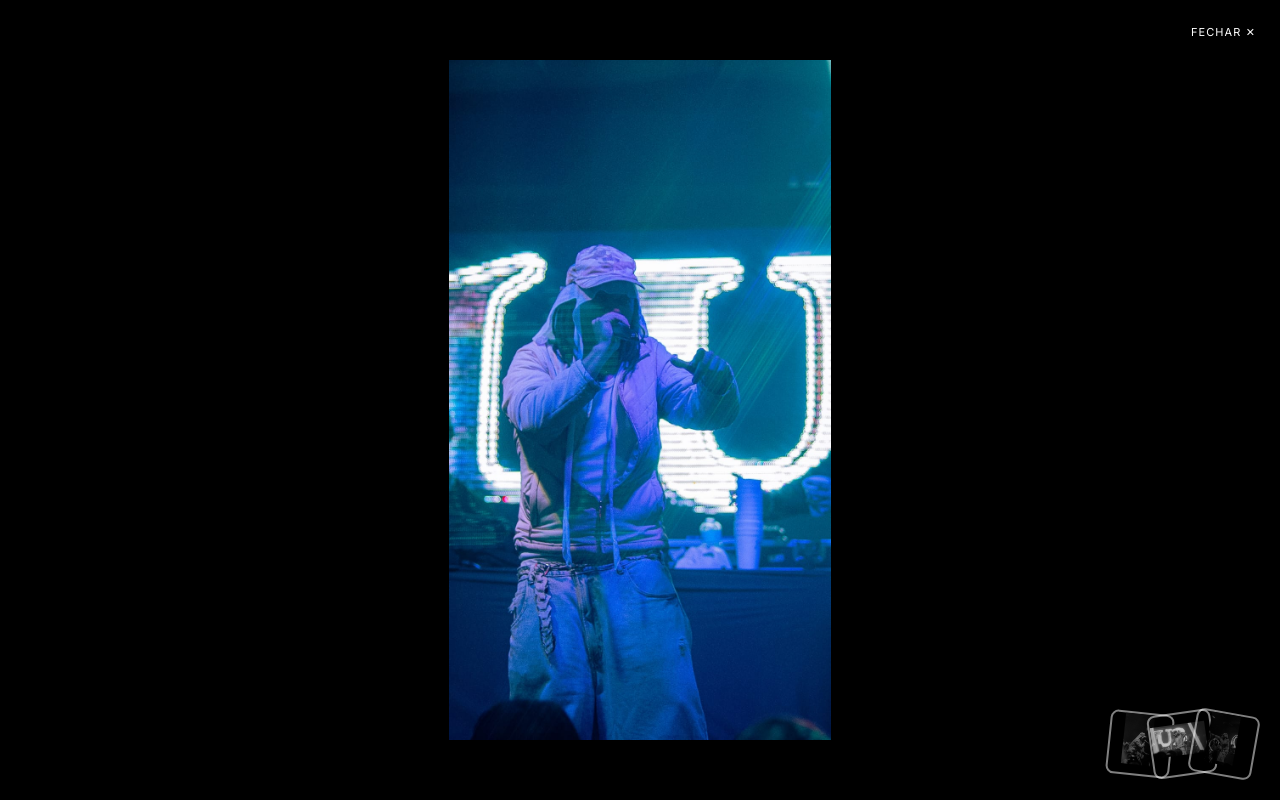
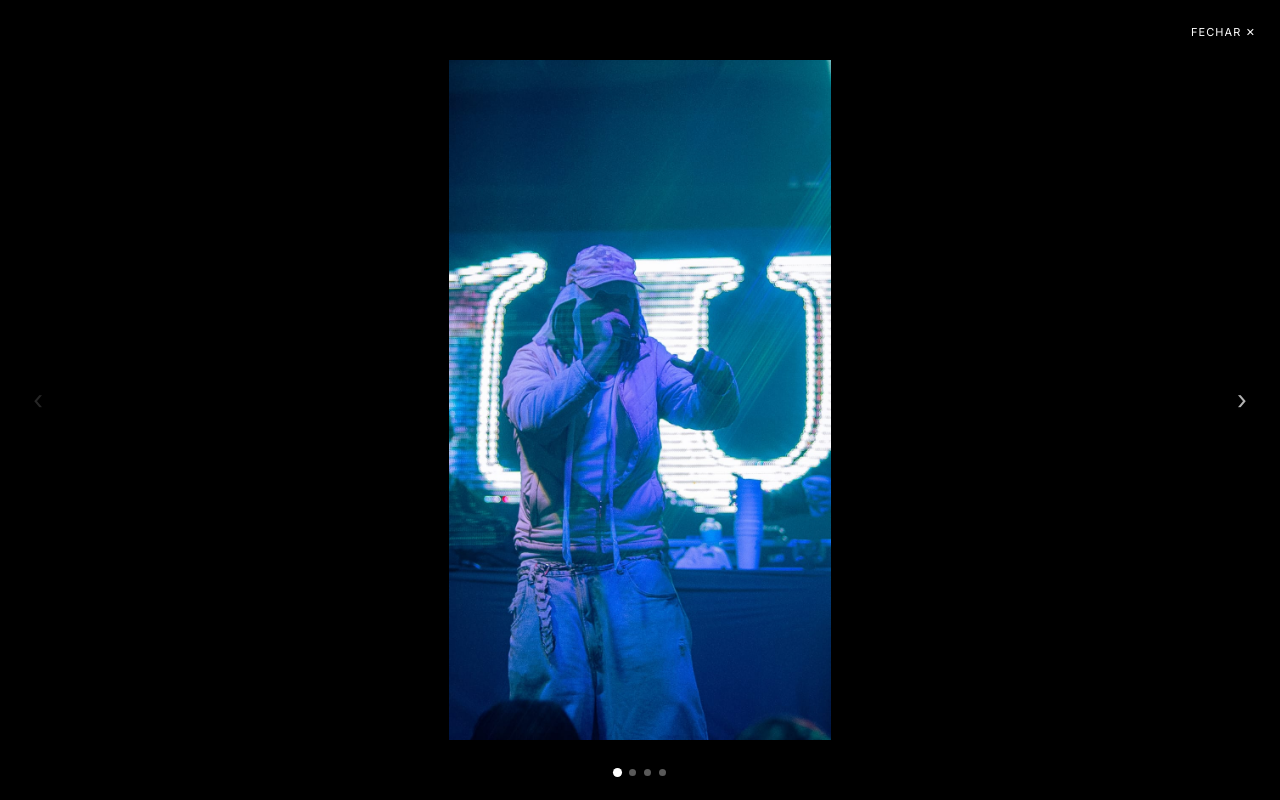
Before and after one commit to OtavioVolpe/portifolio-stylist, a website built with Vite: page index.html in a window 1280 px wide. Both pictures are taken after a click on the element "DSANTT". Shown: the part 1410-2210 px from the top of the page. Built offline with nearby package versions, Linux system fonts and the light colour scheme.

Commit message:
feat: troca pilha de miniaturas por carrossel

```diff
--- a/index.html
+++ b/index.html
@@ -229,8 +229,10 @@
     <!-- Lightbox: abre a foto do portfólio em tela cheia -->
     <div id="lightbox">
       <button id="lightbox-close" class="link-hover">Fechar ✕</button>
+      <button id="lightbox-prev" class="lightbox-nav lightbox-nav-prev" aria-label="Foto anterior">‹</button>
       <img id="lightbox-img" src="" alt="" />
-      <div id="lightbox-thumbs"></div>
+      <button id="lightbox-next" class="lightbox-nav lightbox-nav-next" aria-label="Próxima foto">›</button>
+      <div id="lightbox-dots"></div>
     </div>
 
     <script type="module" src="/src/main.js"></script>
--- a/src/main.js
+++ b/src/main.js
@@ -62,7 +62,9 @@ updateProgressBar()
 const lightbox = document.getElementById('lightbox')
 const lightboxImg = document.getElementById('lightbox-img')
 const lightboxClose = document.getElementById('lightbox-close')
-const lightboxThumbs = document.getElementById('lightbox-thumbs')
+const lightboxPrev = document.getElementById('lightbox-prev')
+const lightboxNext = document.getElementById('lightbox-next')
+const lightboxDots = document.getElementById('lightbox-dots')
 lightboxImg.draggable = false
 
 // Fotos do artista aberto no momento, e qual delas está em destaque
@@ -74,7 +76,7 @@ document.querySelectorAll('.portfolio-img').forEach((wrapper) => {
     const img = wrapper.querySelector('img')
     const galleryAttr = wrapper.dataset.gallery
     // Se o artista tem mais fotos (data-gallery), usa a lista toda.
-    // Senão, é só essa foto mesmo — sem miniaturas.
+    // Senão, é só essa foto mesmo — sem navegação.
     galleryImages = galleryAttr
       ? galleryAttr.split(',').map((src) => src.trim())
       : [img.getAttribute('src')]
@@ -89,26 +91,60 @@ function showMain(index) {
   currentIndex = index
   lightboxImg.src = galleryImages[index]
   resetZoom()
-  renderThumbs()
+  renderNav()
 }
 
-function renderThumbs() {
-  lightboxThumbs.innerHTML = ''
-  if (galleryImages.length <= 1) return
+function renderNav() {
+  const hasMultiple = galleryImages.length > 1
+  lightboxPrev.hidden = !hasMultiple
+  lightboxNext.hidden = !hasMultiple
+  lightboxPrev.disabled = currentIndex === 0
+  lightboxNext.disabled = currentIndex === galleryImages.length - 1
 
-  galleryImages.forEach((src, i) => {
-    if (i === currentIndex) return // a que já está em destaque não aparece na pilha
-    const thumb = document.createElement('div')
-    thumb.className = 'lightbox-thumb'
-    thumb.style.setProperty('--r', `${(i % 2 === 0 ? -1 : 1) * (4 + i * 2)}deg`)
-    thumb.innerHTML = `<img src="${src}" alt="" /><span class="thumb-arrow">→</span>`
-    thumb.addEventListener('click', (e) => {
+  lightboxDots.innerHTML = ''
+  if (!hasMultiple) return
+
+  galleryImages.forEach((_, i) => {
+    const dot = document.createElement('div')
+    dot.className = 'lightbox-dot' + (i === currentIndex ? ' is-active' : '')
+    dot.addEventListener('click', (e) => {
       e.stopPropagation()
       showMain(i)
     })
-    lightboxThumbs.appendChild(thumb)
+    lightboxDots.appendChild(dot)
   })
 }
+
+function goPrev(e) {
+  e.stopPropagation()
+  if (currentIndex > 0) showMain(currentIndex - 1)
+}
+function goNext(e) {
+  e.stopPropagation()
+  if (currentIndex < galleryImages.length - 1) showMain(currentIndex + 1)
+}
+lightboxPrev.addEventListener('click', goPrev)
+lightboxNext.addEventListener('click', goNext)
+
+// Setas do teclado, com o lightbox aberto
+document.addEventListener('keydown', (e) => {
+  if (!lightbox.classList.contains('is-open')) return
+  if (e.key === 'ArrowLeft') goPrev(e)
+  if (e.key === 'ArrowRight') goNext(e)
+  if (e.key === 'Escape') closeLightbox()
+})
+
+// Arrastar o dedo (celular) também navega entre as fotos
+let touchStartX = 0
+lightboxImg.addEventListener('touchstart', (e) => {
+  touchStartX = e.changedTouches[0].clientX
+})
+lightboxImg.addEventListener('touchend', (e) => {
+  const dx = e.changedTouches[0].clientX - touchStartX
+  if (Math.abs(dx) < 40) return
+  if (dx < 0) goNext(e)
+  else goPrev(e)
+})
 
 let scale = 1
 let panX = 0
@@ -135,7 +171,7 @@ function resetZoom() {
 
 function closeLightbox() {
   lightbox.classList.remove('is-open')
-  lightboxThumbs.innerHTML = ''
+  lightboxDots.innerHTML = ''
   resetZoom()
 }
 lightboxClose.addEventListener('click', closeLightbox)
--- a/src/style.css
+++ b/src/style.css
@@ -201,57 +201,64 @@ body {
   color: #fff;
 }
 
-/* Miniaturas das outras fotos do mesmo artista, empilhadas no canto */
-#lightbox-thumbs {
+/* Setas de navegação entre as fotos do mesmo artista */
+.lightbox-nav {
   position: absolute;
-  bottom: 24px;
-  right: 24px;
-  display: flex;
-  z-index: 80;
-}
-.lightbox-thumb {
-  position: relative;
-  flex-shrink: 0;
-  width: 64px;
-  height: 64px;
-  margin-left: -22px;
-  border-radius: 8px;
-  overflow: hidden;
-  border: 2px solid rgba(255, 255, 255, 0.5);
-  cursor: pointer;
-  transform: rotate(var(--r, 0deg));
-  transition: transform 0.2s ease, margin-left 0.2s ease;
-}
-.lightbox-thumb:first-child {
-  margin-left: 0;
-}
-.lightbox-thumb img {
-  width: 100%;
-  height: 100%;
-  object-fit: cover;
-  display: block;
-  filter: grayscale(1) brightness(0.8);
-}
-.lightbox-thumb:hover {
-  transform: translateY(-8px) rotate(0deg);
-  margin-left: -8px;
-  z-index: 5;
-}
-.lightbox-thumb:hover img {
-  filter: grayscale(0) brightness(1);
-}
-.lightbox-thumb .thumb-arrow {
-  position: absolute;
-  inset: 0;
+  top: 50%;
+  transform: translateY(-50%);
+  width: 44px;
+  height: 44px;
+  border-radius: 50%;
+  background: rgba(0, 0, 0, 0.4);
+  color: #fff;
+  border: none;
+  font-size: 26px;
+  line-height: 1;
   display: flex;
   align-items: center;
   justify-content: center;
-  background: rgba(0, 0, 0, 0.35);
-  color: #fff;
-  font-size: 18px;
-  opacity: 0;
-  transition: opacity 0.2s ease;
+  cursor: pointer;
+  opacity: 0.7;
+  transition: opacity 0.2s ease, background 0.2s ease;
+  z-index: 80;
 }
-.lightbox-thumb:hover .thumb-arrow {
+.lightbox-nav:hover {
   opacity: 1;
+  background: rgba(0, 0, 0, 0.65);
 }
+.lightbox-nav-prev {
+  left: 16px;
+}
+.lightbox-nav-next {
+  right: 16px;
+}
+.lightbox-nav[hidden] {
+  display: none;
+}
+.lightbox-nav:disabled {
+  opacity: 0.15;
+  cursor: default;
+}
+
+/* Bolinhas indicando qual foto está em destaque */
+#lightbox-dots {
+  position: absolute;
+  bottom: 24px;
+  left: 50%;
+  transform: translateX(-50%);
+  display: flex;
+  gap: 8px;
+  z-index: 80;
+}
+.lightbox-dot {
+  width: 7px;
+  height: 7px;
+  border-radius: 50%;
+  background: rgba(255, 255, 255, 0.35);
+  cursor: pointer;
+  transition: background 0.2s ease, transform 0.2s ease;
+}
+.lightbox-dot.is-active {
+  background: #fff;
+  transform: scale(1.3);
+}
```
